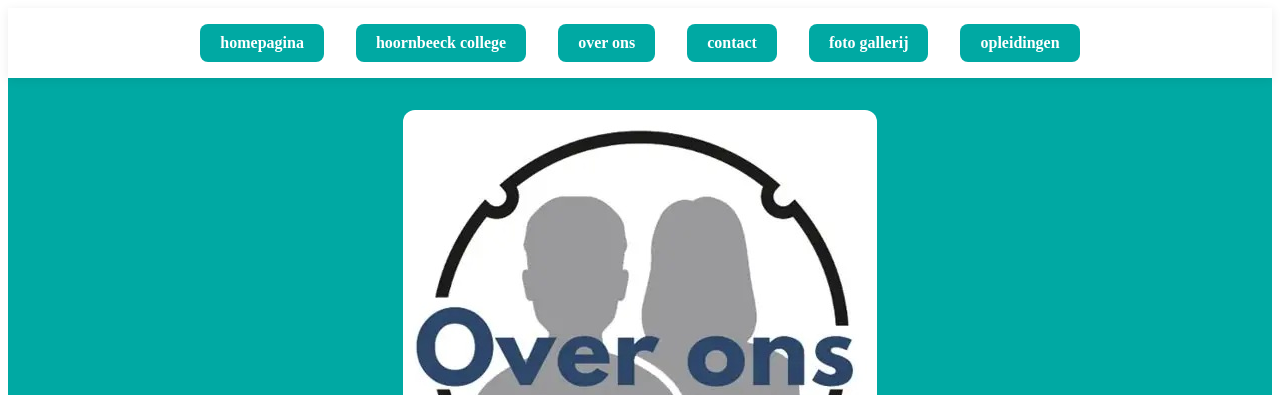
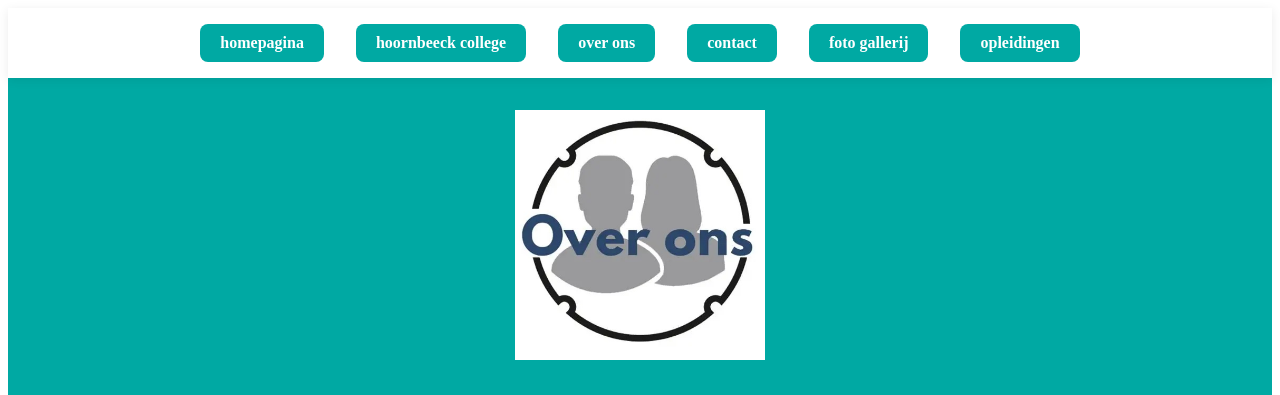
Before and after one commit to kramermark/C26_OuderavondMK, a plain HTML site: page over_ons.html in a window 1280 px wide. Shown: the top 395 px of the page. Drawn offline with Linux system fonts and the light colour scheme.

Commit message:
bezig met overons

```diff
--- a/over_ons.html
+++ b/over_ons.html
@@ -6,11 +6,11 @@
     <title>over ons MK</title>
     <link rel="stylesheet" href="style.css">
 </head>
-<body>
+<body class="overons-page">
     <header>
         <nav aria-label="hoofdnavigatie">
             <ul>
-                <li><a href="homepagina.html">homepagina</a></li>
+                <li><a href="index.html">homepagina</a></li>
                 <li><a href="hoornbeeck_college.html">hoornbeeck college</a></li>
                 <li><a href="over_ons.html">over ons</a></li>
                 <li><a href="contact.html">contact</a></li>
@@ -18,7 +18,7 @@
                 <li><a href="opleidingen.html">opleidingen</a></li>
             </ul>
         </nav>
-        <div class="herocontact">
+        <div class="herooverons">
         <div class = "overonsimg">
         <img src="img/over_ons.jpg" alt="over ons">
         </div>
@@ -31,7 +31,7 @@
     </header>
     <main>
         <div class="personen">
-            <div class="MarkKramer">
+            <div<a hreff = ""></a> class="MarkKramer">
                 <img src="img/MarkKramer.jpg" alt="Mark">
                 <h3>Mark Kramer</h3>
                 <p>leeftijd: 16 jaar</p>
@@ -62,7 +62,6 @@
                 <p>woonplaats: Staphorst</p>
                 <p>hobby's: vissen, gamen en voetbal</p>
             </div>
-
             <div class="hoornbeeck">
                 <img src="img/Hoornbeeck_college.jpg" alt="hoornbeeck">
                 <h3>Hoornbeeck college</h3>
--- a/style.css
+++ b/style.css
@@ -13,15 +13,6 @@ body {
     background-color: var(--tekst);
 }
 
-img:not(.hero img) {
-    display: block;
-    width: 100%;
-    height: auto;
-    margin: 0 auto 1rem;
-    border-radius: 12px;
-    object-fit: cover;
-}
-
 nav {
     position: sticky;
     top: 0;
@@ -35,6 +26,10 @@ header {
     position: sticky;
     top: 0;
     z-index: 100;
+}
+
+.overons-page header {
+    position: static;
 }
 
 nav ul {
@@ -75,10 +70,6 @@ nav a:hover, nav a:focus-visible {
     overflow: hidden;
     background-color: var(--primary);
     color: var(--tekst);
-}
-
-.contact-page .hero {
-    position: static;
 }
 
 .homepaginaimg img{
@@ -373,7 +364,7 @@ main.inhoud-wrapper {
     }
 }
 
-.herocontact {
+.herooverons {
     background-color: var(--primary);
     display: flex;
     flex-direction: column;
@@ -435,7 +426,7 @@ main.inhoud-wrapper {
     box-shadow: var(--card-shadow);
     box-sizing: border-box;
     text-align: center;
-    font-size: clamp(.95rem, 0.6rem + 0.7vw, 1.3rem);
+    font-size: clamp(.95rem, 0.6rem + 0.7vw, 1rem);
     color: var(--outline);
     display: flex;
     flex-direction: column;
```
Also changed, not shown: contact.html (+1 -1 lines), foto_gallarij.html (+1 -1 lines), hoornbeeck_college.html (+1 -1 lines), index.html (renamed from homepagina.Html, +1 -1 lines), opleidingen.html (+1 -1 lines), opleidingen2.html (+1 -1 lines).
